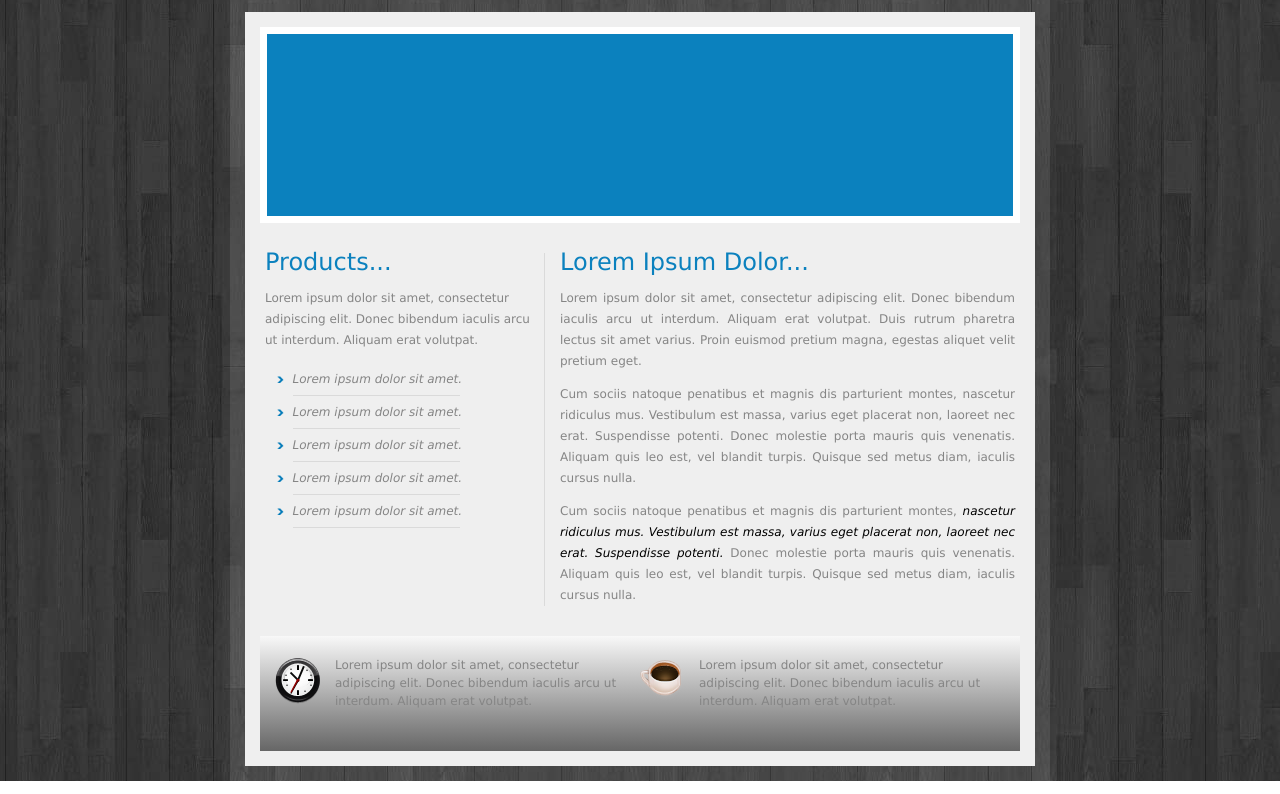
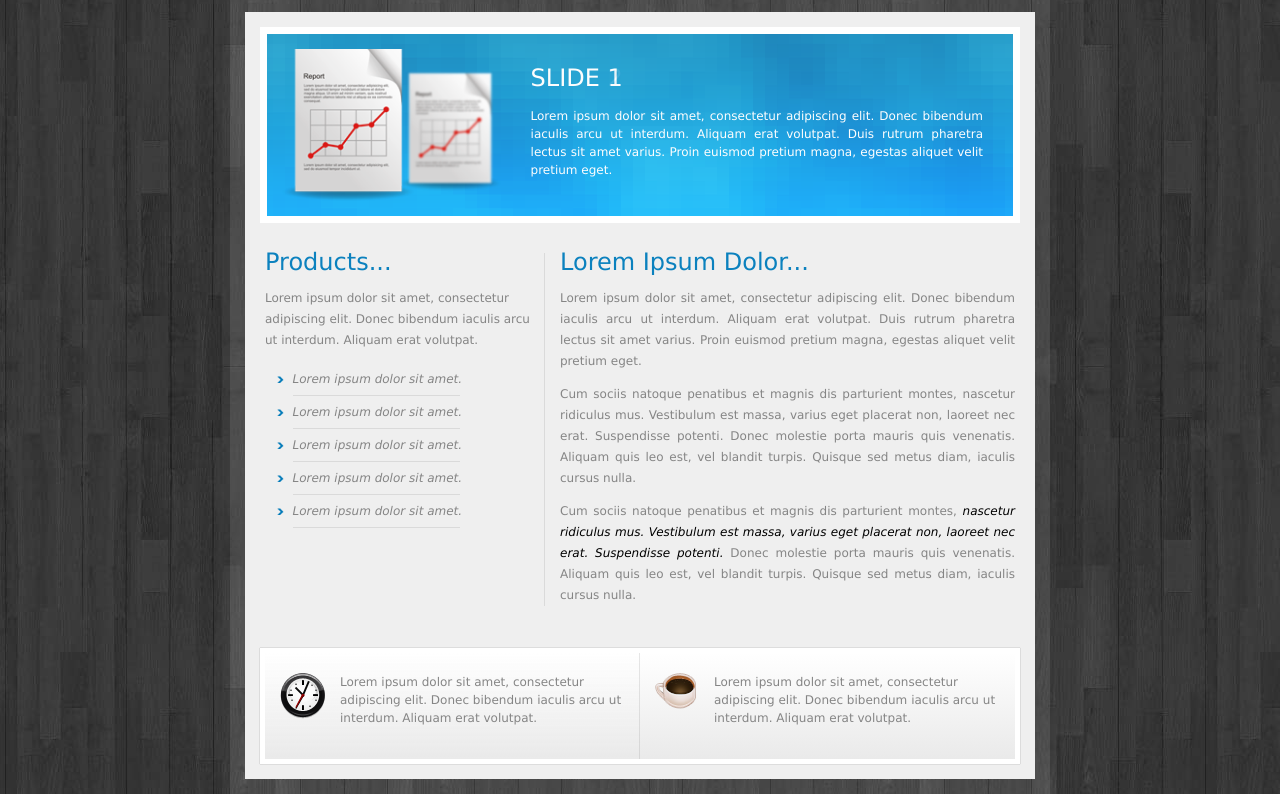
Before and after one commit to aleksandr-onopriyenko/simple-template, a website: page index.html in a window 1280 px wide. Shown: the part 124-918 px from the top of the page. Drawn offline with Linux system fonts and the light colour scheme.

Commit message:
finish bottom-sidebar

```diff
--- a/assets/js/main.js
+++ b/assets/js/main.js
@@ -4,32 +4,32 @@ $('.header__burger').on('click', function () {
         toggleClass('header__menu--active');
 });
 
-// let $slideItems = $('.carousel-slide');
-// let $nextBtn = $('.next.carousel-control');
-// let $prevBtn = $('.prev.carousel-control');
-// let currentSlide = 0;
+let $slideItems = $('.carousel-slide__item');
+let $nextBtn = $('.next.carousel-control');
+let $prevBtn = $('.prev.carousel-control');
+let currentSlide = 0;
 
-// let gotoSlide = (n) => {
-//     $slideItems[currentSlide].classList.toggle('active');
-//     currentSlide = (n + $slideItems.length) % $slideItems.length;
-//     $slideItems[currentSlide].classList.toggle('active');
-// };
+let gotoSlide = (n) => {
+    $slideItems[currentSlide].classList.toggle('active');
+    currentSlide = (n + $slideItems.length) % $slideItems.length;
+    $slideItems[currentSlide].classList.toggle('active');
+};
 
-// let nextSlide = () => {
-//     gotoSlide(currentSlide + 1);
-// };
+let nextSlide = () => {
+    gotoSlide(currentSlide + 1);
+};
 
-// let prevSlide = () => {
-//     gotoSlide(currentSlide - 1);
-// };
+let prevSlide = () => {
+    gotoSlide(currentSlide - 1);
+};
 
-// let slideInterval = setInterval(nextSlide, 5000);
+let slideInterval = setInterval(nextSlide, 5000);
 
-// let nextClickHandler = () => {
-//     nextSlide();
-//     clearInterval(slideInterval);
-//     slideInterval = setInterval(nextSlide, 5000);
-// };
+let nextClickHandler = () => {
+    nextSlide();
+    clearInterval(slideInterval);
+    slideInterval = setInterval(nextSlide, 5000);
+};
 
 // let prevClickHandler = () => {
 //     prevSlide();
--- a/assets/scss/_bottom-sidebar.scss
+++ b/assets/scss/_bottom-sidebar.scss
@@ -2,19 +2,35 @@
 
 .bottom-sidebar {
   width: 100%;
-  min-height: 115px;
-  padding: 20px 15px;
-  background-color: #fff;
-  background-image: linear-gradient(to bottom, #f8f8f8 0%, #666666 100%);
-  background-position: 100% 100%;
+  min-height: 116px;
+  border: 5px solid #fff;
+
+  box-shadow: 0 0 1px $base-color;
 
   display: flex;
-  align-items: flex-start;
+  flex-wrap: wrap;
 
   &__item {
     display: flex;
-    align-items: center;
     flex-basis: 50%;
     gap: 15px;
+    padding: 20px 15px 30px 15px;
+    background: linear-gradient(to bottom, #fff, rgba($base-color, 0.05));
+
+    &:first-child {
+      border-right: 1px solid rgba($base-color, 0.2);
+    }
+
+    @include sm {
+      flex-basis: 100%;
+
+      &:first-child {
+        border-right: none;
+      }
+
+      &:nth-of-type(2n) {
+        flex-direction: row-reverse;
+      }
+    }
   }
 }
--- a/assets/scss/_carousel.scss
+++ b/assets/scss/_carousel.scss
@@ -0,0 +1,52 @@
+@use "pressets" as *;
+
+.carousel-slide {
+  width: 100%;
+  height: 100%;
+  color: #fff;
+
+  position: relative;
+  &__item {
+    padding: 15px 30px 15px 10px;
+    position: absolute;
+    inset: 0;
+
+    background: url(../img/carousel-item-bg.png);
+    display: flex;
+    justify-content: center;
+    gap: 25px;
+    opacity: 0;
+
+    transition: opacity 1s;
+
+    &.active {
+      opacity: 1;
+    }
+  }
+
+  &__item-image {
+    width: 100%;
+    height: 100%;
+
+    img {
+      width: 100%;
+      height: 100%;
+      object-fit: contain;
+    }
+  }
+
+  &__item-description {
+    padding-top: 20px;
+  }
+
+  &__item-description-title {
+    color: #fff;
+    font-size: 2rem;
+    margin: 0;
+    margin-bottom: 20px;
+  }
+
+  &__item-description-text {
+    text-align: justify;
+  }
+}
--- a/assets/scss/_common.scss
+++ b/assets/scss/_common.scss
@@ -24,7 +24,7 @@ a {
 
 body {
   background-image: url(../img/background.jpg);
-  background-attachment: fixed;
+  background-attachment: scroll;
   background-position: 50% 0;
 }
 
--- a/assets/scss/_main-content.scss
+++ b/assets/scss/_main-content.scss
@@ -2,8 +2,15 @@
 
 .main-content {
   width: 100%;
+  margin-bottom: 12px;
   display: flex;
+  flex-wrap: wrap;
   justify-content: space-between;
+
+  @include sm {
+    margin-bottom: 0;
+    line-height: 2em;
+  }
 
   .title {
     margin-bottom: 17px;
@@ -17,9 +24,18 @@
   }
 
   &__left {
-    max-width: 285px;
+    flex-basis: 285px;
+    order: 1;
     padding: 0 10px 0 5px;
     border-right: 1px solid rgba($base-color, 0.2);
+
+    @include sm {
+      flex-basis: 100%;
+      order: 2;
+      margin-bottom: 30px;
+      border-right: none;
+      padding-left: 5px;
+    }
 
     ul {
       display: flex;
@@ -55,8 +71,17 @@
 
   &__right {
     padding: 0 5px 0 10px;
-    max-width: calc(100% - 290px);
+    order: 2;
+    flex-basis: calc(100% - 290px);
     text-align: justify;
+
+    @include sm {
+      flex-basis: 100%;
+      order: 1;
+      margin-top: 20px;
+      margin-bottom: 47px;
+      padding-left: 5px;
+    }
 
     i {
       color: #000;
--- a/assets/scss/_main.scss
+++ b/assets/scss/_main.scss
@@ -19,7 +19,6 @@
   &__carousel {
     border: 7px solid #fff;
     width: 100%;
-    min-height: 196px;
-    background-color: $accent-color;
+    height: 196px;
   }
 }
--- a/index.html
+++ b/index.html
@@ -36,7 +36,50 @@
 
     <main class="main">
       <div class="main__wrapper">
-        <div class="main__carousel carousel"></div>
+        <div class="main__carousel carousel">
+          <div class="carousel-slide">
+            <div class="carousel-slide__item active">
+              <div class="carousel-slide__item-image">
+                <img src="assets/img/carousel-icon.png" alt="slide image">
+              </div>
+              <div class="carousel-slide__item-description">
+                <h1 class="carousel-slide__item-description-title title">SLIDE 1</h1>
+                <div class="carousel-slide__item-description-text">Lorem ipsum dolor sit amet, consectetur adipiscing
+                  elit.
+                  Donec bibendum iaculis arcu ut interdum. Aliquam erat volutpat. Duis rutrum pharetra lectus sit amet
+                  varius. Proin euismod pretium magna, egestas aliquet velit pretium eget.</div>
+              </div>
+            </div>
+
+            <div class="carousel-slide__item">
+              <div class="carousel-slide__item-image">
+                <img src="assets/img/carousel-icon.png" alt="slide image">
+              </div>
+              <div class="carousel-slide__item-description">
+                <h2 class="carousel-slide__item-description-title title">SLIDE 2</h2>
+                <div class="carousel-slide__item-description-text">Lorem ipsum dolor sit amet, consectetur adipiscing
+                  elit.
+                  Donec bibendum iaculis arcu ut interdum. Aliquam erat volutpat. Duis rutrum pharetra lectus sit amet
+                  varius. Proin euismod pretium magna, egestas aliquet velit pretium eget.</div>
+              </div>
+            </div>
+
+            <div class="carousel-slide__item">
+              <div class="carousel-slide__item-image">
+                <img src="assets/img/carousel-icon.png" alt="slide image">
+              </div>
+              <div class="carousel-slide__item-description">
+                <h2 class="carousel-slide__item-description-title title">SLIDE 3</h2>
+                <div class="carousel-slide__item-description-text">Lorem ipsum dolor sit amet, consectetur adipiscing
+                  elit.
+                  Donec bibendum iaculis arcu ut interdum. Aliquam erat volutpat. Duis rutrum pharetra lectus sit amet
+                  varius. Proin euismod pretium magna, egestas aliquet velit pretium eget.</div>
+              </div>
+            </div>
+          </div>
+
+
+        </div>
         <section class="main-content">
           <div class="main-content__left">
             <h2 class="title">Products...</h2>
@@ -106,7 +149,7 @@
 
 
 
-  <script src="libs/jquery/dist/jquery.min.js"></script>
+  <script src="libs/jquery/dist/jquery.js"></script>
   <script src="assets/js/main.js"></script>
 </body>
 
```
Also changed, not shown: assets/css/style.css.
